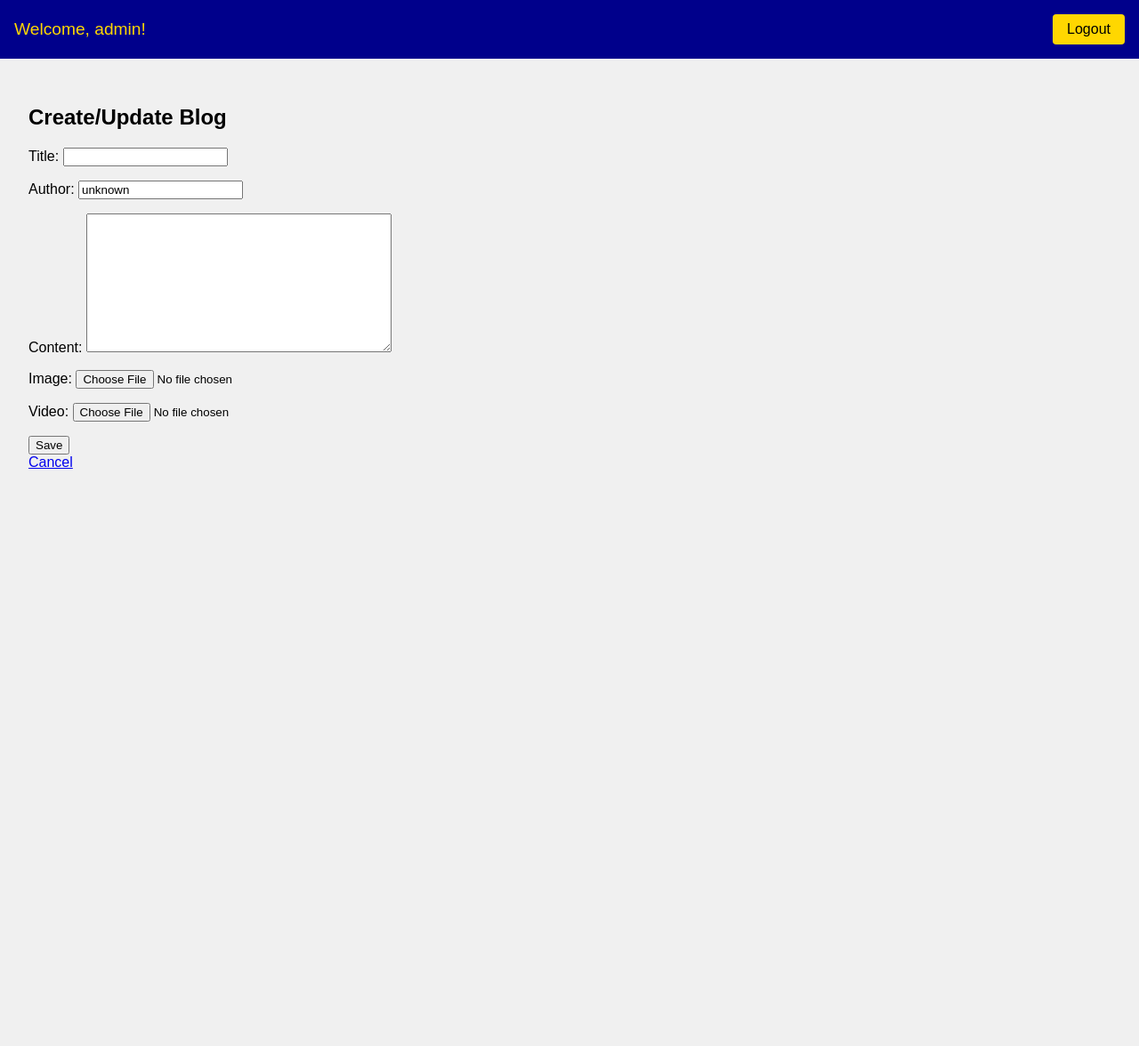
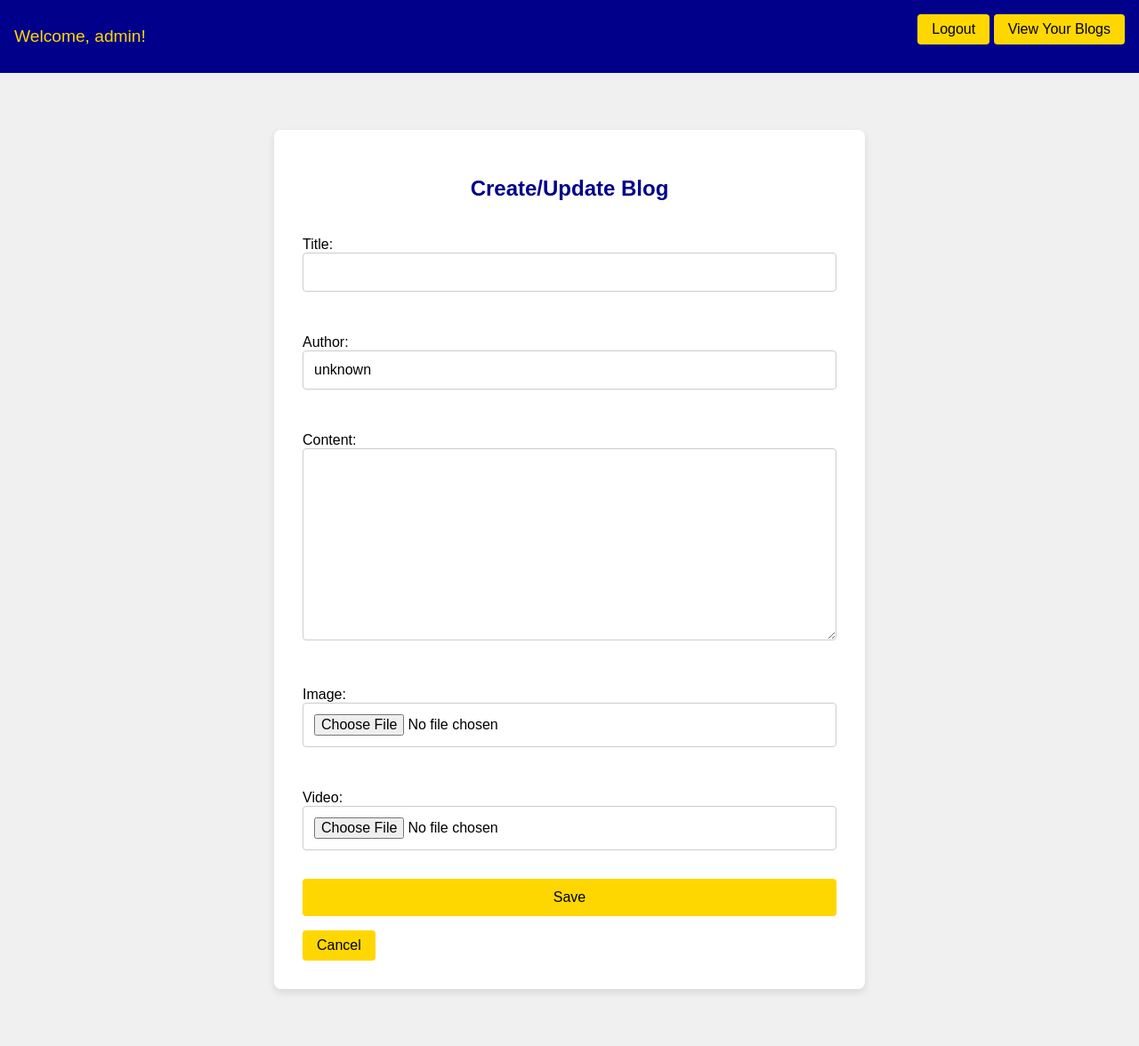
Before and after one commit to tehniyatfatima/Django-BlogApp, a Django app: page /blog/new/ in a window 1280 px wide. Shown: the whole page at 89% size. Before the commit the page ends 527 px from the top, so only its background shows below. Run offline with Django 5.2, Linux system fonts and the light colour scheme; a user stored in the database is signed in.

Commit message:
project completed

```diff
--- a/blog/templates/blog/base.html
+++ b/blog/templates/blog/base.html
@@ -3,6 +3,7 @@
 <head>
     <title>Blog</title>
     <style>
+
         body {
             font-family: Arial, sans-serif;
             background-color: #f0f0f0;
@@ -23,7 +24,23 @@
             margin: 0;
             font-size: 1.2rem;
         }
+                .btn-primary {
+            display: inline-block;
+            padding: 0.5rem 1rem;
+            font-size: 1rem;
+            border: none;
+            border-radius: 0.25rem;
+            cursor: pointer;
+            color: #000000;
+            background-color: #FFD700;
+            text-decoration: none;
+            transition: background-color 0.3s ease, color 0.3s ease;
+        }
 
+        .btn-primary:hover {
+            background-color: #00008B;
+            color: #FFD700;
+        }
         #logout-form {
             display: inline-block;
             margin: 0;
@@ -57,6 +74,7 @@
             <form id="logout-form" action="{% url 'logout' %}" method="post">
                 {% csrf_token %}
                 <button type="submit">Logout</button>
+                <a href="{% url 'user_blogs' %}" class="btn-primary">View Your Blogs</a>
             </form>
         {% endif %}
     </header>
--- a/blog/templates/blog/blog_detail.html
+++ b/blog/templates/blog/blog_detail.html
@@ -44,7 +44,7 @@
     line-height: 1.6;
     font-size: 1.1rem;
     margin-bottom: 1rem;
-    background-color: aliceblue;
+
   }
 
   .back-links {
--- a/blog/templates/blog/blog_form.html
+++ b/blog/templates/blog/blog_form.html
@@ -1,10 +1,97 @@
 {% extends "blog/base.html" %}
 {% block content %}
-  <h2>Create/Update Blog</h2>
-  <form method="post", enctype="multipart/form-data">
-    {% csrf_token %}
-    {{ form.as_p }}
-    <button type="submit">Save</button>
-</form>
-  <a href="{% url 'user_blogs' %}">Cancel</a>
+
+<style>
+    .form-container {
+        background-color: #fff;
+        padding: 2rem;
+        border-radius: 0.5rem;
+        box-shadow: 0 4px 8px rgba(0, 0, 0, 0.1);
+        max-width: 600px;
+        margin: 2rem auto;
+    }
+
+    h2 {
+        color: #00008B;
+        margin-bottom: 1.5rem;
+        text-align: center;
+    }
+
+    form {
+        display: flex;
+        flex-direction: column;
+    }
+
+    form p {
+        text-align: left;
+        margin-bottom: 1rem;
+    }
+
+    input[type="text"],
+    input[type="file"],
+    textarea {
+        padding: 0.75rem;
+        font-size: 1rem;
+        border: 1px solid #ccc;
+        border-radius: 0.25rem;
+        margin-bottom: 1rem;
+        width: 100%;
+        box-sizing: border-box;
+        transition: border-color 0.3s ease;
+    }
+
+    input[type="text"]:focus,
+    input[type="file"]:focus,
+    textarea:focus {
+        border-color: #00008B;
+        outline: none;
+    }
+
+    button {
+        padding: 0.75rem;
+        font-size: 1rem;
+        border: none;
+        border-radius: 0.25rem;
+        cursor: pointer;
+        color: #000000;
+        background-color: #FFD700;
+        transition: background-color 0.3s ease, color 0.3s ease;
+        margin-bottom: 1rem;
+    }
+
+    button:hover {
+        background-color: #00008B;
+        color: #FFD700;
+    }
+
+    .cancel-link {
+        display: inline-block;
+        padding: 0.5rem 1rem;
+        font-size: 1rem;
+        border: none;
+        border-radius: 0.25rem;
+        cursor: pointer;
+        color: #000000;
+        background-color: #FFD700;
+        text-decoration: none;
+        transition: background-color 0.3s ease, color 0.3s ease;
+        text-align: center;
+    }
+
+    .cancel-link:hover {
+        background-color: #00008B;
+        color: #FFD700;
+    }
+</style>
+
+<div class="form-container">
+    <h2>Create/Update Blog</h2>
+    <form method="post" enctype="multipart/form-data">
+        {% csrf_token %}
+        {{ form.as_p }}
+        <button type="submit">Save</button>
+    </form>
+    <a href="{% url 'user_blogs' %}" class="cancel-link">Cancel</a>
+</div>
+
 {% endblock %}
--- a/blog/templates/blog/home.html
+++ b/blog/templates/blog/home.html
@@ -92,7 +92,7 @@
   }
 </style>
 
-<a href="{% url 'user_blogs' %}" class="btn-primary">View Your Blogs</a>
+<!-- <a href="{% url 'user_blogs' %}" class="btn-primary">View Your Blogs</a> -->
 <h2 class="blog-title">All Blogs</h2>
 <ul class="blog-list">
   {% for blog in blogs %}
--- a/blog/templates/blog/user_blogs.html
+++ b/blog/templates/blog/user_blogs.html
@@ -78,8 +78,8 @@
   }
 
   .delete-link:hover {
-    background-color: #000000;
-    color: #FFD700;
+    background-color: #FF0000;
+    color: #000000;
   }
 
   .create-blog-link {
@@ -115,6 +115,7 @@
     {% endfor %}
   </ul>
   <a href="{% url 'blog_create' %}" class="create-blog-link">Create New Blog</a>
+  <a href="{% url 'home' %}" class="create-blog-link">Home Page</a>
 </div>
 
 {% endblock %}
--- a/blog/views.py
+++ b/blog/views.py
@@ -26,7 +26,7 @@ class RegisterView(FormView):
         login(self.request, user)
         return super().form_valid(form)
 
-class BlogListView(ListView):
+class BlogListView(LoginRequiredMixin,ListView):
     model = Blog
     template_name = 'blog/home.html'
     context_object_name = 'blogs'
@@ -39,7 +39,7 @@ class UserBlogListView(LoginRequiredMixin, ListView):
     def get_queryset(self):
         return Blog.objects.filter(user=self.request.user)
 
-class BlogDetailView(DetailView):
+class BlogDetailView(LoginRequiredMixin,DetailView):
     model = Blog
     template_name = 'blog/blog_detail.html'
     context_object_name = 'blog'
```
Also changed, not shown: blog/templates/blog/blog_confirm_delete.html (+66 -6 lines), db.sqlite3, templates/media/images/coding-924920_1280_YdQEzgj.jpg (added), templates/media/images/colour_theme.png (added).
